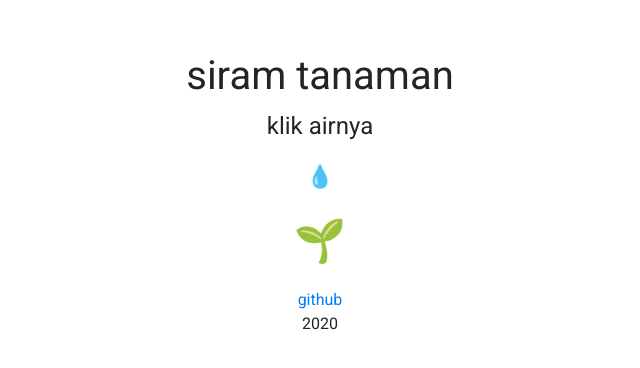
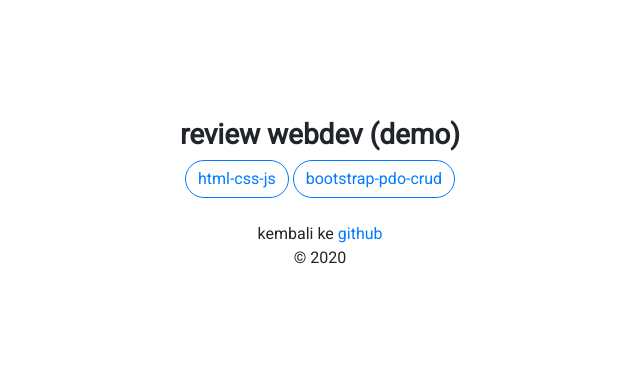
Before and after one commit to dhearanaqah/dhearanaqah.github.io, a plain HTML site: page index.html in a window 1280 px wide. Shown: the part 198-566 px from the top of the page, without its empty margins (320-960 px from the left). Drawn offline with nearby package versions, Linux system fonts and the light colour scheme.

Commit message:
menambahkan link demo

```diff
--- a/index.html
+++ b/index.html
@@ -21,14 +21,6 @@
             font-family: "Roboto";
             text-align: center;
         }
-        #air{
-            font-size:22px;
-            /*transition: transform 2s;*/
-        }
-        #air:active{
-            transform: translate(0px,45px);
-            opacity: 30%;
-        }
     </style>
 </head>
 
@@ -41,12 +33,13 @@
             <!-- col -->
             <div class="col align-self-center">
 
-                <h1>siram tanaman</h1>
-                <p style="font-size:24px;">klik airnya </p>
-                <p id="air">&#128167</p>
-                <p style="font-size:42px;">&#127793</p>
-                <a href="https://github.com/dhearanaqah" target="_blank">github</a>
-                <p id="id_tahun"></p>
+                <h3><b>review webdev (demo)</b></h3>
+                <a href="" target="_blank" class="btn btn-outline-primary rounded-pill">html-css-js</a>
+                <a href="http://bootstrap-php-crud.000webhostapp.com/" target="_blank" class="btn btn-outline-primary rounded-pill">bootstrap-pdo-crud</a>
+                <br><br>
+
+                <span>kembali ke <a href="https://github.com/dhearanaqah" target="_blank">github</a></span>
+                <p>&copy <span id="id_tahun"></span></p>
 
             </div>
         </div>
```
